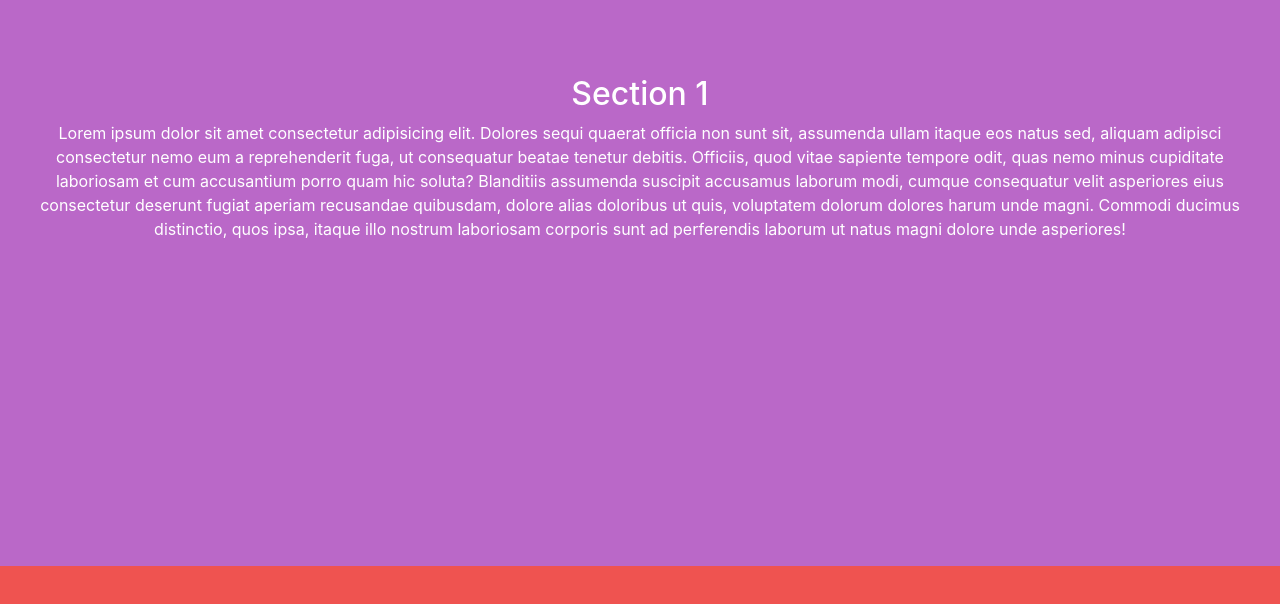
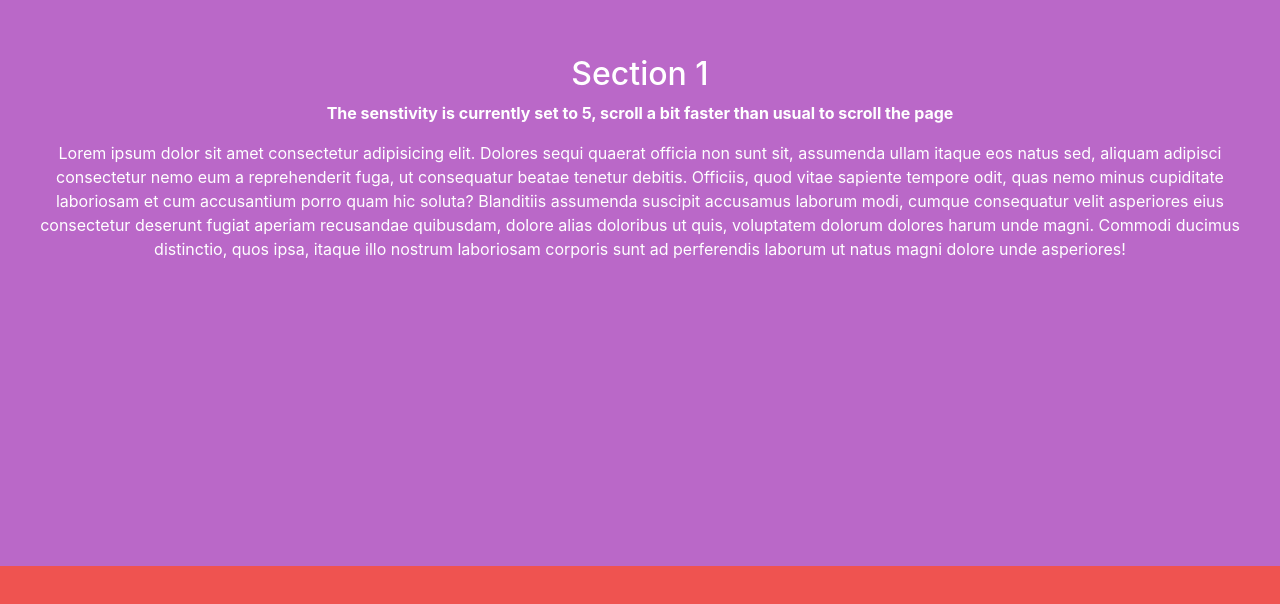
Before and after one commit to prakhar-shukla/full-page-scroll, a plain HTML site: page index.html in a window 1280 px wide. Shown: the part 234-838 px from the top of the page. Drawn offline with nearby package versions, Linux system fonts and the light colour scheme.

Commit message:
Scroll hint added

```diff
--- a/index.html
+++ b/index.html
@@ -57,6 +57,7 @@
     <div class="app">
         <section id="page1" class="active">
             <h2>Section 1</h2>
+            <p><b>The senstivity is currently set to 5, scroll a bit faster than usual to scroll the page</b></p>
             <p>Lorem ipsum dolor sit amet consectetur adipisicing elit. Dolores sequi quaerat officia non sunt sit,
                 assumenda ullam itaque eos natus sed, aliquam adipisci consectetur nemo eum a reprehenderit fuga, ut
                 consequatur beatae tenetur debitis. Officiis, quod vitae sapiente tempore odit, quas nemo minus
```
